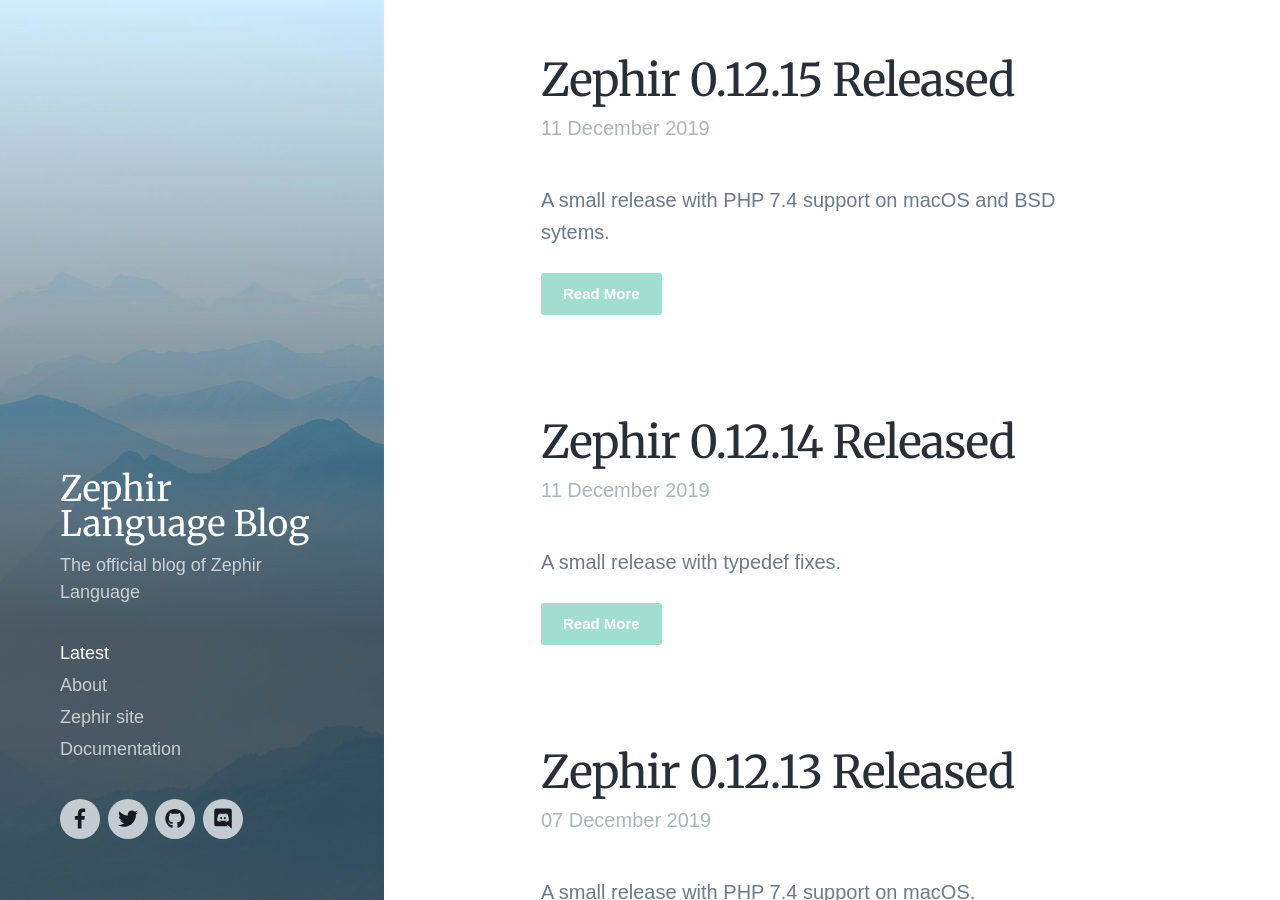
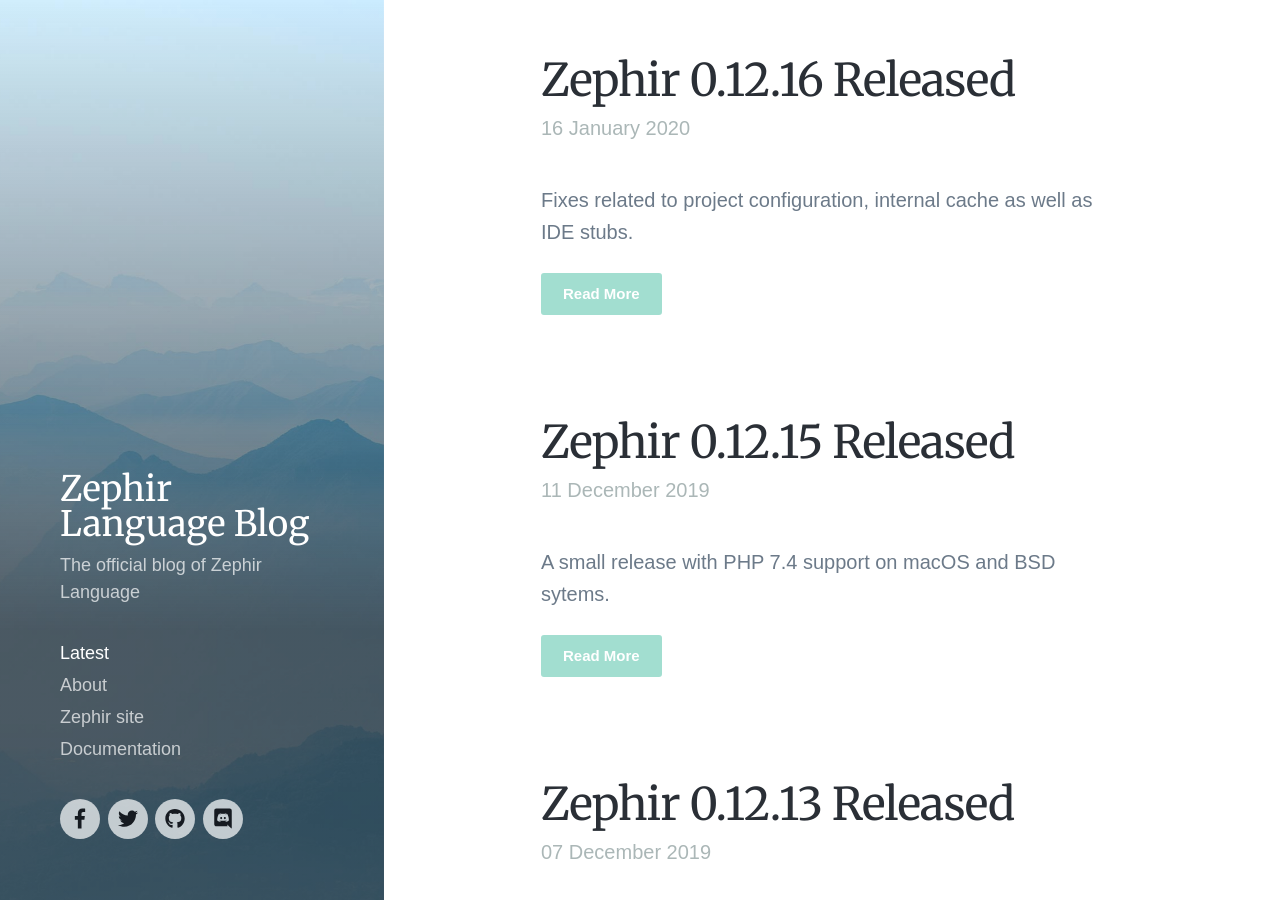
Before and after one commit to zephir-lang/zephir-blog, a Jekyll site: the page built from index.html, in a window 1280 px wide and 900 px high. Built offline with Jekyll 4.4.1, drawn with Linux system fonts in a browser that asks for light colours; nearby versions of some CDN libraries; the list of posts is cut into pages by our own code; a style sheet for code colours, icons or effects is not loaded; some of the changed lines change nothing that is shown.

Commit message:
Update Post “2019-12-11-zephir-0-12-14-released”

```diff
--- a/_posts/2019-12-11-zephir-0-12-14-released.md
+++ b/_posts/2019-12-11-zephir-0-12-14-released.md
@@ -1,14 +1,30 @@
 ---
 layout: post
-title: Zephir 0.12.14 Released
-date: 2019-12-11T10:58:00.050Z
+title: Zephir 0.12.16 Released
+date: 2020-01-16T19:30:00.050Z
 tags:
   - zephir
   - 0.12.x
   - release
 ---
-A small release with typedef fixes.
+Fixes related to project configuration, internal cache as well as IDE stubs.
 
-### Removed
-
-* - Removed `zend_uint` typedef usage
+### Fixed
+- Do not dump config file if config was changed.
+  Usually we need dump configuration exactly once - at project initialization.
+  There are no needs to dump it for every config change. Also, this patch
+  removes `Config::$changed` variable that is no longer needed
+  [#2035](https://github.com/phalcon/zephir/pull/2035)
+- Use a different path for the Kernel cache if possible.
+  This patch fixes a cache collision issue. The issue is after creating the
+  cache and filling it with a project-specific configuration, there is no
+  way to invalidate it. Any next project will use the same Kernel cache and
+  the same Kernel configuration (if any).
+  [#2036](https://github.com/phalcon/zephir/pull/2036)
+- Fixed `-V` CLI flag purpose. Initially it was designed to disable verbose mode
+  on the fly, e.g. to override project configuration for a single Zephir pass.
+  This behavior was returned back.
+- Fix increment array elements operation
+  [#2020](https://github.com/phalcon/zephir/issues/2020)
+- Fixed compound addition and subtraction assignment operators for static properties
+  [#2038](https://github.com/phalcon/zephir/issues/2038)
```
